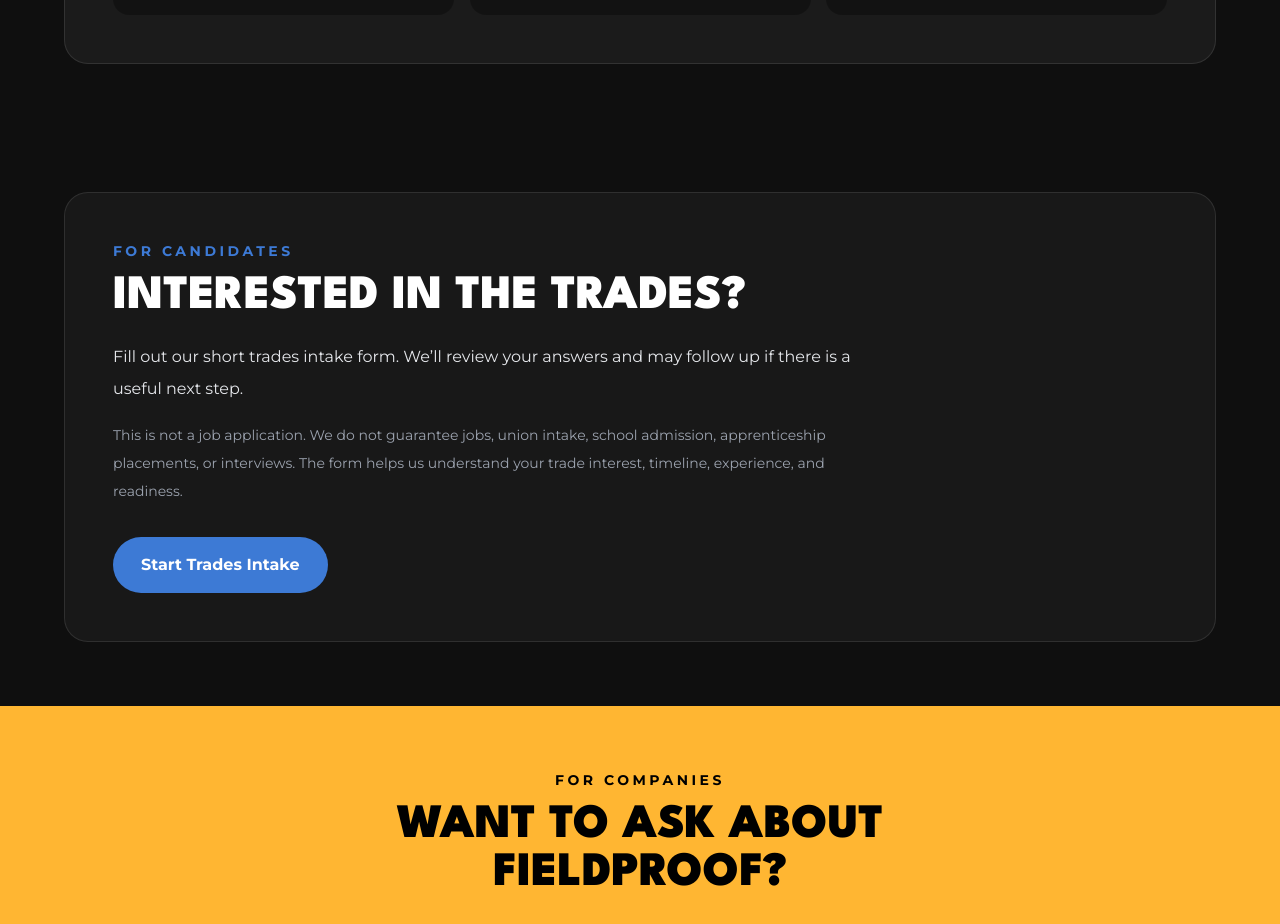
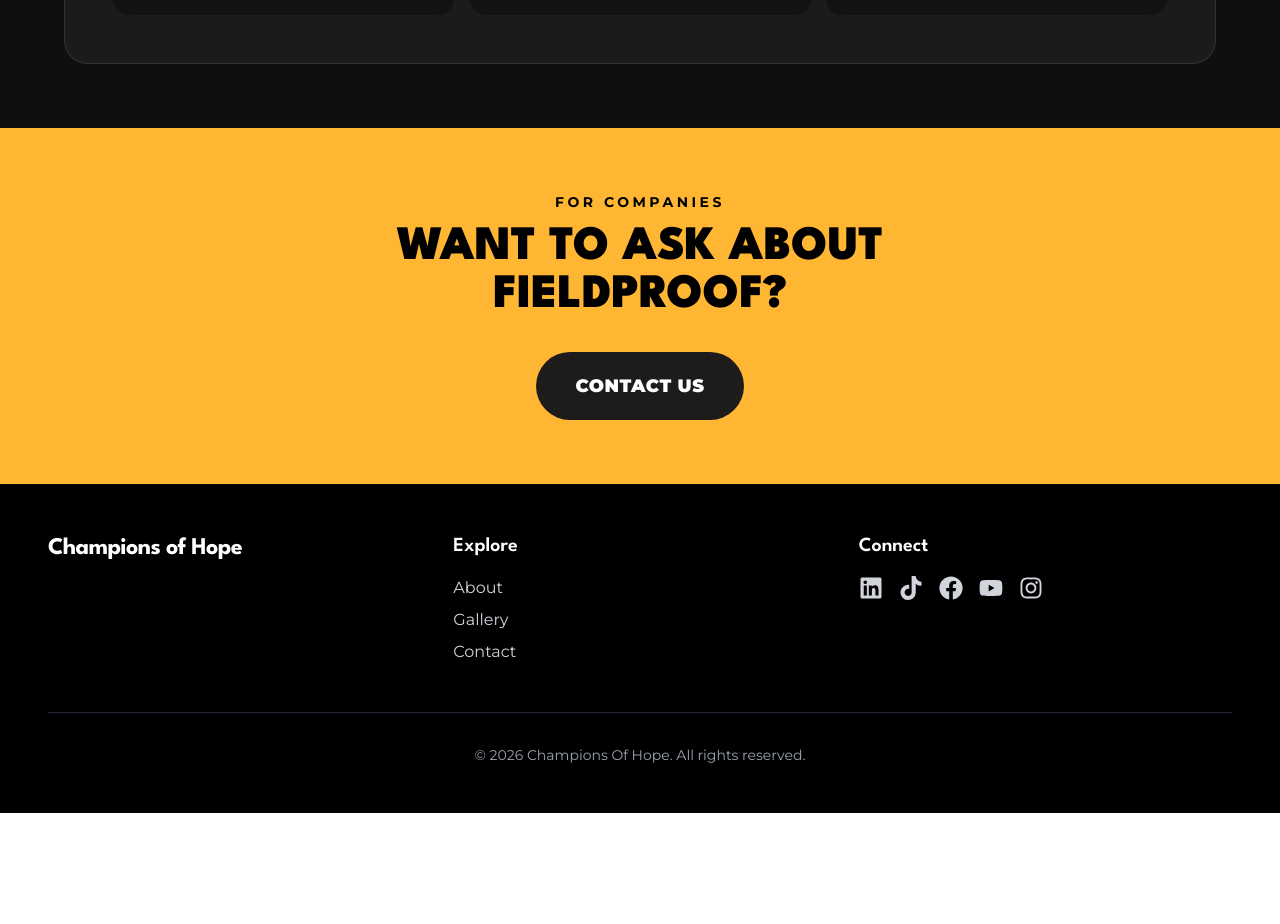
Before and after one commit to champions-of-hope/champions_of_hope, a Next.js app: page /fieldproof in a window 1280 px wide. Shown: the part 3120-4044 px from the top of the page. After the commit the page ends 3933 px from the top, so only its background shows below. Built offline with nearby package versions, Linux system fonts and the light colour scheme.

Commit message:
Remove candidate Typeform section from FieldProof page

```diff
--- a/app/fieldproof/page.js
+++ b/app/fieldproof/page.js
@@ -191,29 +191,6 @@
           </div>
         </section>
 
-        <section className="px-6 py-16 md:px-12">
-          <div className="mx-auto max-w-6xl rounded-3xl border border-white/10 bg-white/[0.04] p-8 md:p-12">
-            <p className="mb-3 text-sm font-bold uppercase tracking-[0.25em] text-[#3D7AD5]">
-              For candidates
-            </p>
-            <h2 className="text-4xl font-black uppercase md:text-5xl">Interested in the trades?</h2>
-            <p className="mt-5 max-w-3xl leading-8 text-gray-200">
-              Fill out our short trades intake form. We’ll review your answers and may follow up if there is a useful next step.
-            </p>
-            <p className="mt-4 max-w-3xl text-sm leading-7 text-gray-400">
-              This is not a job application. We do not guarantee jobs, union intake, school admission, apprenticeship placements, or interviews. The form helps us understand your trade interest, timeline, experience, and readiness.
-            </p>
-            <a
-              href="https://form.typeform.com/to/wOOli4hc"
-              target="_blank"
-              rel="noopener noreferrer"
-              className="mt-8 inline-flex rounded-full bg-[#3D7AD5] px-7 py-4 text-center font-bold text-white transition hover:bg-white hover:text-black"
-            >
-              Start Trades Intake
-            </a>
-          </div>
-        </section>
-
         <section className="bg-[#FFB632] px-6 py-16 text-black md:px-12">
           <div className="mx-auto max-w-6xl text-center">
             <p className="mb-3 text-sm font-bold uppercase tracking-[0.25em]">For companies</p>
```
